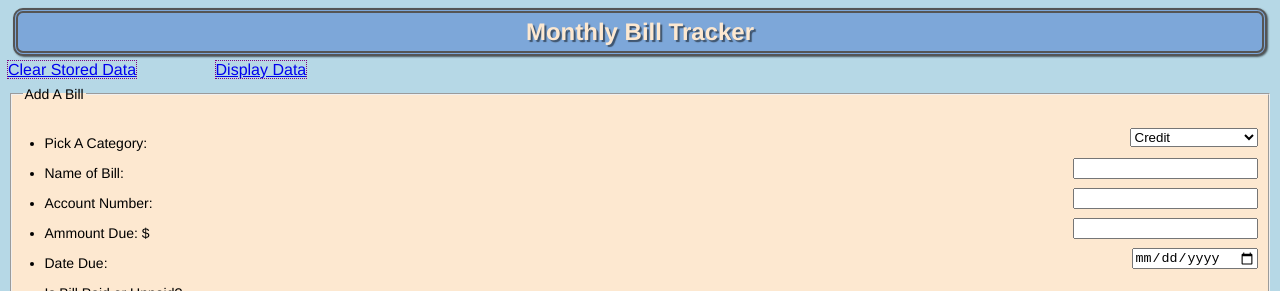
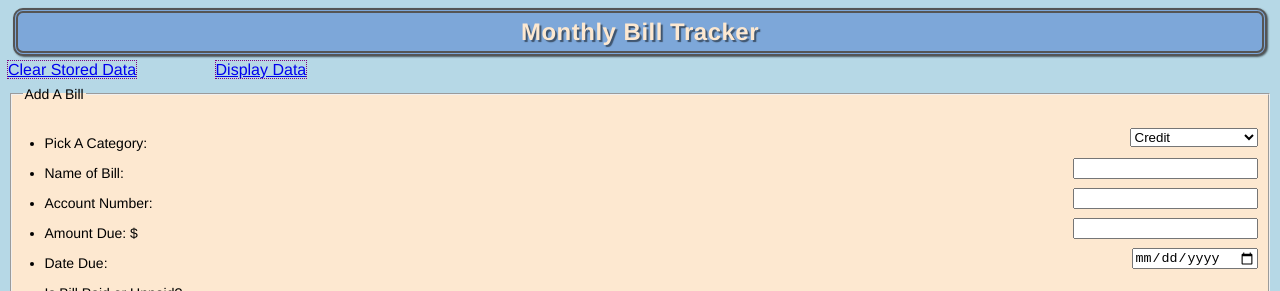
Before and after one commit to cabebartz/VFW_Project, a plain HTML site: page additem.html in a window 1280 px wide. Shown: the top 291 px of the page. Drawn offline with Linux system fonts and the light colour scheme.

Commit message:
corrected misspelling in additem.html added letter spacing on h1 of style.css

```diff
--- a/additem.html
+++ b/additem.html
@@ -26,7 +26,7 @@ Term # 1207 -->
 					<li id="select"><label for="category">Pick A Category:</label></li>
 					<li><label for="billName">Name of Bill:</label><input type="text" id="billName" /></li>
 					<li><label for="accountNum">Account Number:</label><input type="text" id="accountNum" /></li>
-					<li><label for="billAmount">Ammount Due: $</label><input type="text" id="billAmount" /></li>
+					<li><label for="billAmount">Amount Due: $</label><input type="text" id="billAmount" /></li>
 					<li><label for="dueDate">Date Due:</label><input type="date" id="dueDate" /></li>
 					<li id="billPaid">Is Bill Paid or Unpaid?</br>
 						<ul>
--- a/css/style.css
+++ b/css/style.css
@@ -14,6 +14,7 @@ h1 {
 	color: #fde8d0;
 	font-weight: bold;
 	text-align: center;
+	letter-spacing: .5px;
 	text-shadow: 2px 2px 1px rgba(0,0,0,0.5);
 	margin: 5px 5px;
 	border: 5px double #555555;
```
